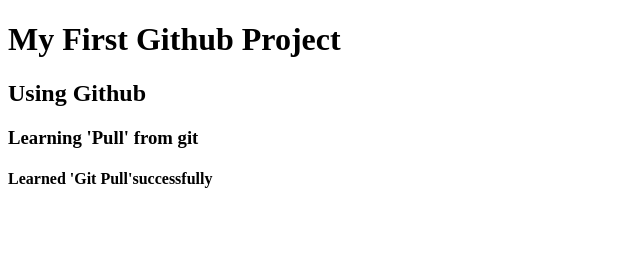
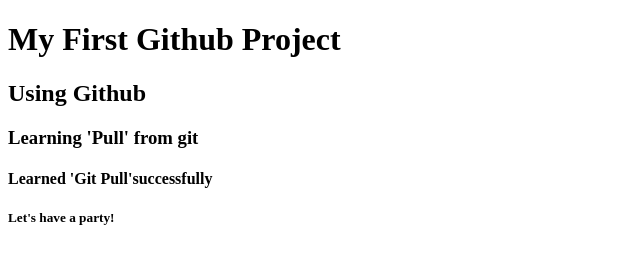
Before and after one commit to Mostary21/myfirstproject, a plain HTML site: page index.html in a window 1280 px wide. Shown: the full height of the page, 0-640 px from the left. Drawn offline with Linux system fonts and the light colour scheme.

Commit message:
added h5

```diff
--- a/index.html
+++ b/index.html
@@ -10,5 +10,6 @@
     <h2>Using Github</h2>
     <h3>Learning 'Pull' from git</h3>
     <h4>Learned 'Git Pull'successfully</h4>
+    <h5>Let's have a party!</h5>
 </body>
 </html>
```
